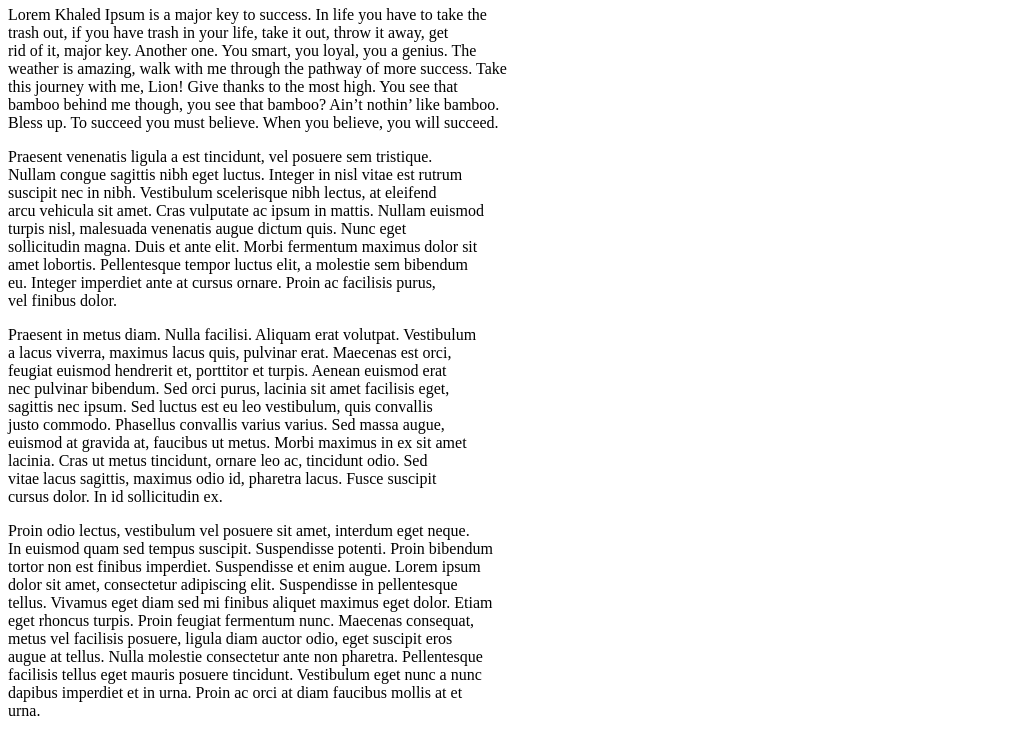
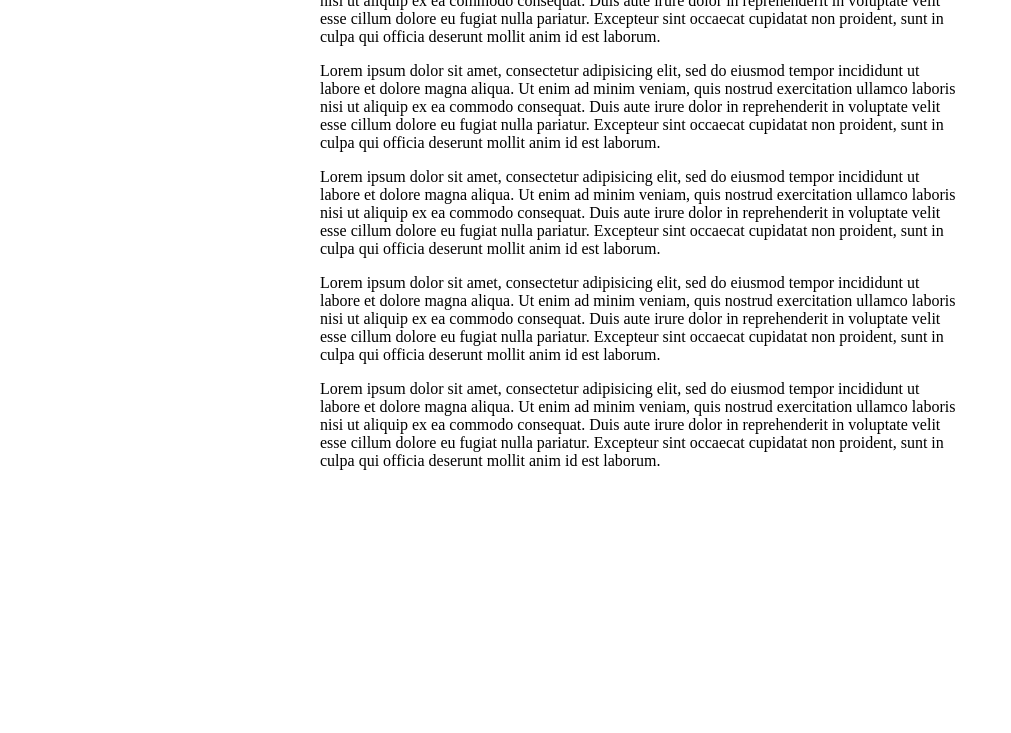
Before and after one commit to apatel762/apatel762.github.io, a plain HTML site: page index.html in a window 1280 px wide. Shown: the part 60-793 px from the top of the page, without its empty margins (0-1011 px from the left). Drawn offline with Linux system fonts and the light colour scheme.

Commit message:
Putting content in middle of page

```diff
--- a/index.html
+++ b/index.html
@@ -1,65 +1,45 @@
+<!DOCTYPE html>
 <html>
-  <head>
-    <title>Sample title</title>
-  </head>
-  <body>
-    <h1>Sample text.</h1>
-    <p>
-	Lorem Khaled Ipsum is a major key to success. In life you have to take the <br>
-	trash out, if you have trash in your life, take it out, throw it away, get <br>
-	rid of it, major key. Another one. You smart, you loyal, you a genius. The <br>
-	weather is amazing, walk with me through the pathway of more success. Take <br>
-	this journey with me, Lion! Give thanks to the most high. You see that <br>
-	bamboo behind me though, you see that bamboo? Ain’t nothin’ like bamboo. <br>
-	Bless up. To succeed you must believe. When you believe, you will succeed.<br>
-    </p>
-    <p>
-	Praesent venenatis ligula a est tincidunt, vel posuere sem tristique.<br>
-	Nullam congue sagittis nibh eget luctus. Integer in nisl vitae est rutrum<br>
-	suscipit nec in nibh. Vestibulum scelerisque nibh lectus, at eleifend<br>
-	arcu vehicula sit amet. Cras vulputate ac ipsum in mattis. Nullam euismod <br>
-	turpis nisl, malesuada venenatis augue dictum quis. Nunc eget <br>
-	sollicitudin magna. Duis et ante elit. Morbi fermentum maximus dolor sit<br>
-	amet lobortis. Pellentesque tempor luctus elit, a molestie sem bibendum <br>
-	eu. Integer imperdiet ante at cursus ornare. Proin ac facilisis purus, <br>
-	vel finibus dolor.<br>
-    </p>
-    <p>
-	Praesent in metus diam. Nulla facilisi. Aliquam erat volutpat. Vestibulum <br>
-	a lacus viverra, maximus lacus quis, pulvinar erat. Maecenas est orci, <br>
-	feugiat euismod hendrerit et, porttitor et turpis. Aenean euismod erat <br>
-	nec pulvinar bibendum. Sed orci purus, lacinia sit amet facilisis eget,<br>
-	sagittis nec ipsum. Sed luctus est eu leo vestibulum, quis convallis <br>
-	justo commodo. Phasellus convallis varius varius. Sed massa augue, <br>
-	euismod at gravida at, faucibus ut metus. Morbi maximus in ex sit amet <br>
-	lacinia. Cras ut metus tincidunt, ornare leo ac, tincidunt odio. Sed <br>
-	vitae lacus sagittis, maximus odio id, pharetra lacus. Fusce suscipit <br>
-	cursus dolor. In id sollicitudin ex.<br>
-    </p>
-    <p>
-	Proin odio lectus, vestibulum vel posuere sit amet, interdum eget neque. <br>
-	In euismod quam sed tempus suscipit. Suspendisse potenti. Proin bibendum <br>
-	tortor non est finibus imperdiet. Suspendisse et enim augue. Lorem ipsum <br>
-	dolor sit amet, consectetur adipiscing elit. Suspendisse in pellentesque <br>
-	tellus. Vivamus eget diam sed mi finibus aliquet maximus eget dolor. Etiam<br>
-	eget rhoncus turpis. Proin feugiat fermentum nunc. Maecenas consequat, <br>
-	metus vel facilisis posuere, ligula diam auctor odio, eget suscipit eros <br>
-	augue at tellus. Nulla molestie consectetur ante non pharetra. Pellentesque<br>
-	facilisis tellus eget mauris posuere tincidunt. Vestibulum eget nunc a nunc<br>
-	dapibus imperdiet et in urna. Proin ac orci at diam faucibus mollis at et <br>
-	urna.<br>
-    </p>
-    <p>
-	Nulla facilisi. Phasellus ac gravida eros. Suspendisse vitae sem at orci <br>
-	elementum gravida. Vestibulum in justo mollis erat varius tempor vitae <br>
-	vitae mi. Duis sollicitudin, nunc sed consectetur lacinia, massa nunc porta<br>
-	tortor, vel laoreet mi eros eget erat. Sed venenatis ante sem. Ut leo <br>
-	augue, rutrum id consectetur id, ornare in lorem. Praesent commodo et nisi<br>
-	in condimentum. Etiam nibh augue, porttitor nec blandit sit amet, molestie<br>
-	ac tellus. Aliquam enim leo, finibus id nisl nec, convallis fermentum urna.<br>
-	Nunc a congue velit. In in eros pulvinar turpis egestas viverra id a odio.<br>
-	Curabitur cursus vitae nisi quis laoreet. Nam accumsan in enim nec <br>
-	elementum. Integer erat enim, sagittis a pulvinar eget, varius nec felis.<br>
-    </p>
-  </body>
+<head>
+	<title>Arjun Patel</title>
+	<link rel="stylesheet" type="text/css" href="main.css">
+</head>
+<body>
+	<div class="center-div">
+		<p>Lorem ipsum dolor sit amet, consectetur adipisicing elit, sed do eiusmod
+		tempor incididunt ut labore et dolore magna aliqua. Ut enim ad minim veniam,
+		quis nostrud exercitation ullamco laboris nisi ut aliquip ex ea commodo
+		consequat. Duis aute irure dolor in reprehenderit in voluptate velit esse
+		cillum dolore eu fugiat nulla pariatur. Excepteur sint occaecat cupidatat non
+		proident, sunt in culpa qui officia deserunt mollit anim id est laborum.</p>
+
+		<p>Lorem ipsum dolor sit amet, consectetur adipisicing elit, sed do eiusmod
+		tempor incididunt ut labore et dolore magna aliqua. Ut enim ad minim veniam,
+		quis nostrud exercitation ullamco laboris nisi ut aliquip ex ea commodo
+		consequat. Duis aute irure dolor in reprehenderit in voluptate velit esse
+		cillum dolore eu fugiat nulla pariatur. Excepteur sint occaecat cupidatat non
+		proident, sunt in culpa qui officia deserunt mollit anim id est laborum.</p>
+
+		<p>Lorem ipsum dolor sit amet, consectetur adipisicing elit, sed do eiusmod
+		tempor incididunt ut labore et dolore magna aliqua. Ut enim ad minim veniam,
+		quis nostrud exercitation ullamco laboris nisi ut aliquip ex ea commodo
+		consequat. Duis aute irure dolor in reprehenderit in voluptate velit esse
+		cillum dolore eu fugiat nulla pariatur. Excepteur sint occaecat cupidatat non
+		proident, sunt in culpa qui officia deserunt mollit anim id est laborum.</p>
+
+		<p>Lorem ipsum dolor sit amet, consectetur adipisicing elit, sed do eiusmod
+		tempor incididunt ut labore et dolore magna aliqua. Ut enim ad minim veniam,
+		quis nostrud exercitation ullamco laboris nisi ut aliquip ex ea commodo
+		consequat. Duis aute irure dolor in reprehenderit in voluptate velit esse
+		cillum dolore eu fugiat nulla pariatur. Excepteur sint occaecat cupidatat non
+		proident, sunt in culpa qui officia deserunt mollit anim id est laborum.</p>
+
+		<p>Lorem ipsum dolor sit amet, consectetur adipisicing elit, sed do eiusmod
+		tempor incididunt ut labore et dolore magna aliqua. Ut enim ad minim veniam,
+		quis nostrud exercitation ullamco laboris nisi ut aliquip ex ea commodo
+		consequat. Duis aute irure dolor in reprehenderit in voluptate velit esse
+		cillum dolore eu fugiat nulla pariatur. Excepteur sint occaecat cupidatat non
+		proident, sunt in culpa qui officia deserunt mollit anim id est laborum.</p>
+	</div>
+</body>
 </html>
--- /dev/null
+++ b/main.css
@@ -0,0 +1,12 @@
+.center-div {
+    width: 640px;
+
+    position:absolute;
+    left:0; right:0;
+    top:0; bottom:0;
+    margin:auto;
+
+    max-width:100%;
+    max-height:100%;
+    overflow:auto;
+}
```
